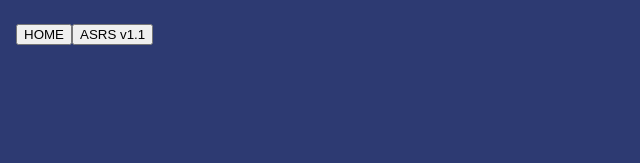
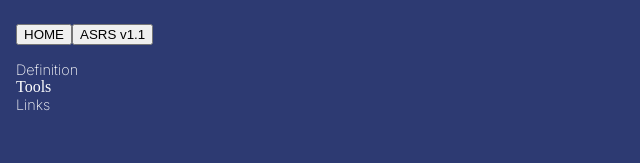
Before and after one commit to vishalicious213/adhd, a React (Vite) app: page / in a window 1280 px wide. Shown: the top 163 px of the page, without its empty margins (0-640 px from the left). Built offline with nearby package versions, Linux system fonts and the light colour scheme.

Commit message:
RenderSection: set up props for def, tools, links

```diff
--- a/src/components/landing/RenderSection.jsx
+++ b/src/components/landing/RenderSection.jsx
@@ -1,8 +1,12 @@
 import React from 'react'
 
-const RenderSection = () => {
+const RenderSection = ({ def="Definition", tools="Tools", links="Links" }) => {
     return (
-        <div>RenderSection</div>
+        <section className="section">
+            <div className="definition text">{def}</div>
+            <div className="tools">{tools}</div>
+            <div className="links text">{links}</div>
+        </section>
     )
 }
 
--- a/src/components/landing/index.jsx
+++ b/src/components/landing/index.jsx
@@ -1,6 +1,7 @@
 import React from 'react'
 import { useState } from 'react'
 import Asrs1 from '../asrs1'
+import RenderSection from './RenderSection'
 
 const Index = () => {
     const [selected, setSelected] = useState("home")
@@ -15,6 +16,12 @@ const Index = () => {
             <button onClick={() => handleClick("home")}>HOME</button>
             <button onClick={() => handleClick("asrs1")}>ASRS v1.1</button>
 
+            <RenderSection
+                // def=""
+                // tools=""
+                // links=""
+            />
+
             <div>{
                 selected === "home" ? "" :
                 selected === "asrs1" ? <Asrs1 /> :
--- a/src/index.css
+++ b/src/index.css
@@ -110,6 +110,12 @@ button:hover {
     cursor: pointer;
 }
 
+/* LANDING */
+
+.section {
+    margin-top: 1rem;
+}
+
 /* MEDIA QUERIES */
 
 @media screen and (min-width: 600px) {
```
